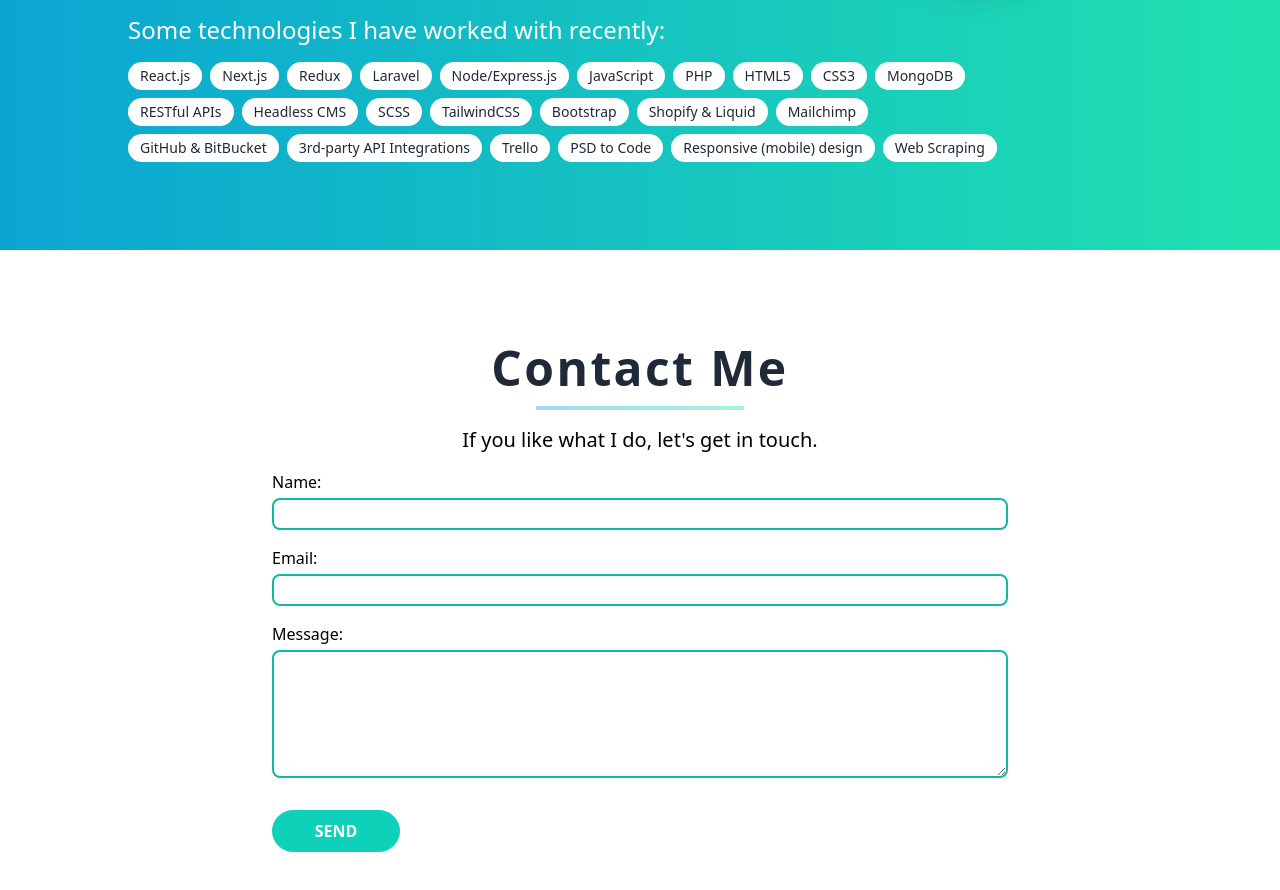
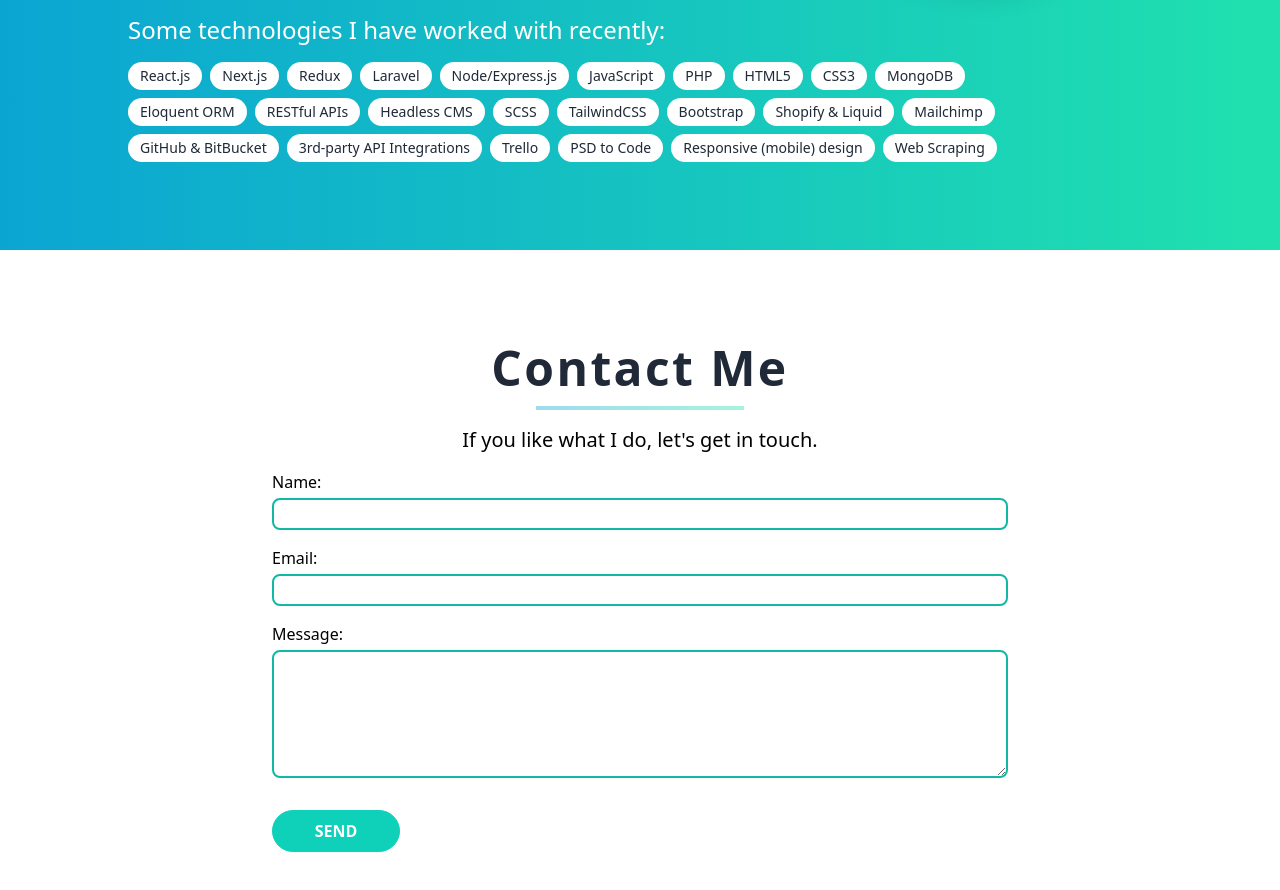
Before and after one commit to bryanMeneses/bemdev-portfolio, a Next.js app: page / in a window 1280 px wide. Shown: the part 2950-3840 px from the top of the page. Built offline with nearby package versions, Linux system fonts and the light colour scheme.

Commit message:
adding skill

```diff
--- a/pages/index.js
+++ b/pages/index.js
@@ -198,6 +198,7 @@
               <span>HTML5</span>
               <span>CSS3</span>
               <span>MongoDB</span>
+              <span>Eloquent ORM</span>
               <span>RESTful APIs</span>
               <span>Headless CMS</span>
               <span>SCSS</span>
```
